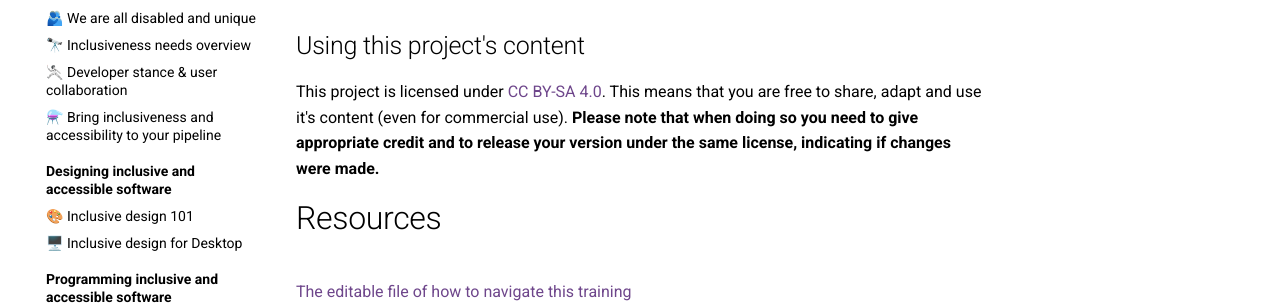
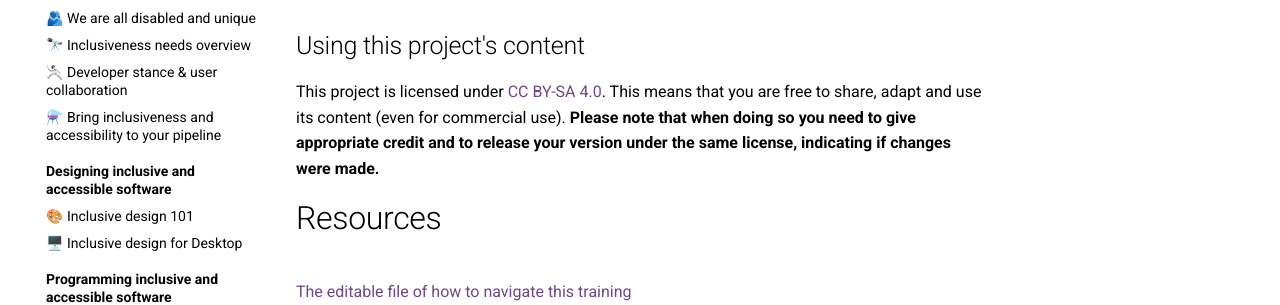
Before and after one commit to savoirfairelinux/building-inclusive-open-source-software, an MkDocs documentation site: the page built from docs/index.md, in a window 1280 px wide and 900 px high, scrolled down 2820 px. Shown: the part 414-719 px from the top of the window. Built offline with MkDocs 1.6.1 and Material for MkDocs 9.7.7, drawn with Linux system fonts in a browser that asks for light colours; comment, search, counter and statistics services are not loaded.

Commit message:
EVERYWHERE: fix typos

```diff
--- a/docs/index.md
+++ b/docs/index.md
@@ -57,7 +57,7 @@ If you need any help incorporating your work in ours, please feel free to open a
 
 ## Using this project's content
 
-This project is licensed under [CC BY-SA 4.0](https://creativecommons.org/licenses/by-sa/4.0/). This means that you are free to share, adapt and use it's content (even for commercial use). **Please note that when doing so you need to give appropriate credit and to release your version under the same license, indicating if changes were made.**
+This project is licensed under [CC BY-SA 4.0](https://creativecommons.org/licenses/by-sa/4.0/). This means that you are free to share, adapt and use its content (even for commercial use). **Please note that when doing so you need to give appropriate credit and to release your version under the same license, indicating if changes were made.**
 
 # Resources
 [The editable file of how to navigate this training](ressources/navigateThroughTheTrainingV2.crswap)
```
Also changed, not shown: README.md (+1 -1 lines), docs/A-ITD.md (+1 -1 lines), docs/D-ICO.md (+2 -2 lines).
